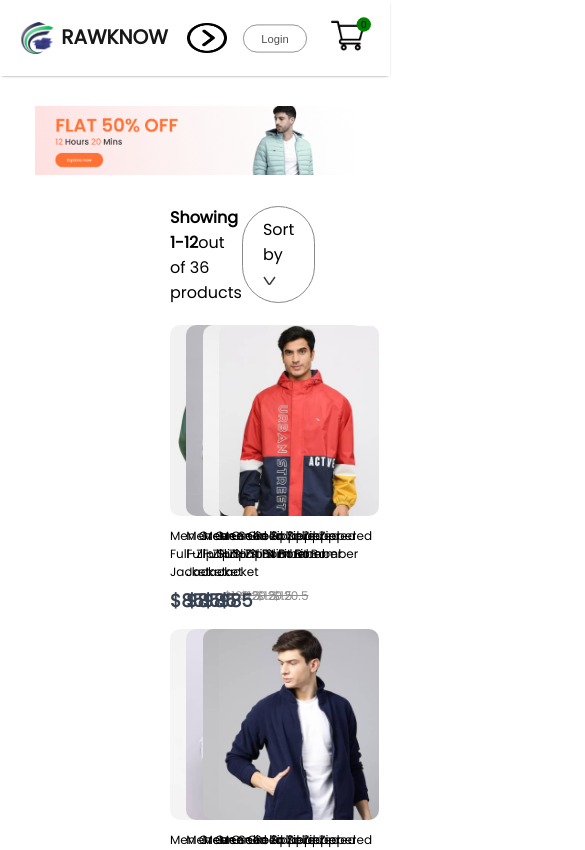
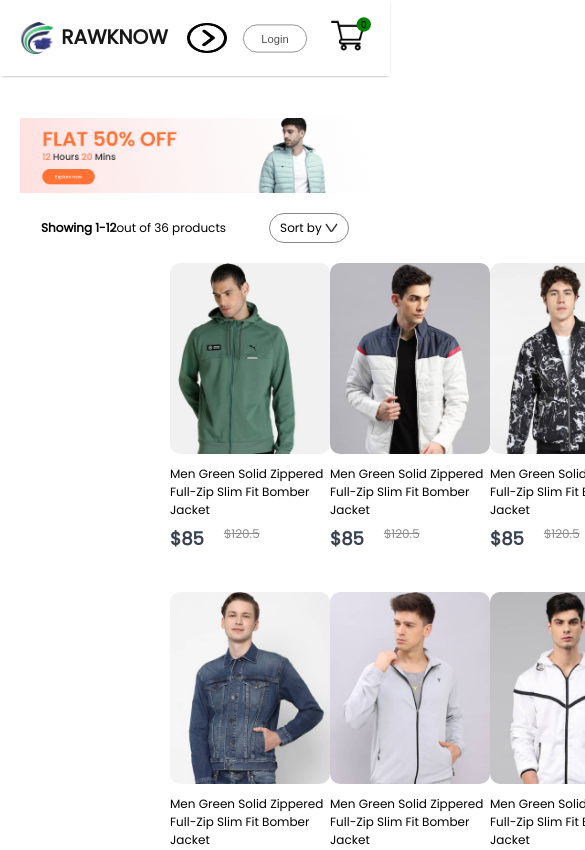
Before and after one commit to Billrawknow/Masoko, a React (Create React App) app: page /men in a window 390 px wide. Shown: the top 850 px of the page, 585 px wide, since content can reach past the window. Built offline with nearby package versions, Linux system fonts and the light colour scheme.

Commit message:
make the shop-category to be responsive in 180px media

```diff
--- a/src/Components/NewsLetter/NewsLetter.css
+++ b/src/Components/NewsLetter/NewsLetter.css
@@ -120,9 +120,9 @@
         font-size: 13px;
     }
     .newsletter div button{
-        width: 120px;
-        height: 50px;
-        font-size: 14px;
+        width: 100px;
+        height: 40px;
+        font-size: 13px;
     }
 }
 
@@ -139,7 +139,7 @@
     }
     .newsletter p{
         font-size: 13px;
-        font-weight: 200px;
+        max-width: 200px;
         text-align: center;
     }
     .newsletter div{
--- a/src/Pages/CSS/ShopCategory.css
+++ b/src/Pages/CSS/ShopCategory.css
@@ -39,9 +39,26 @@
     font-size: 18px;
     font-weight: 500;
 }
-@media (max-width: 1280px) {
-    .shopcategory-products {
-        grid-template-columns: repeat(4, minmax(0, 1fr));
-        gap: 15px;
+@media (max-width:1280px) {
+    .shopcategory-banner{
+        margin: 20px auto;
+        width: 90%;
+    }
+    .shopcategory-indexSort{
+        width: 90%;
+        margin: auto;
+;
+    }
+    .shopcategory-sort{
+        padding: 5px 10px;
+        font-size: 12px;
+    }
+    .shopcategory-indexSort p{
+        font-size: 12px;
+    }
+    .shopcategory-products{
+        width: 90%;
+        margin: 10ox auto;
+        row-gap: 40px;
     }
 }
--- a/src/Pages/Product.css
+++ b/src/Pages/Product.css
@@ -1,4 +1,4 @@
-main content css
+/* main content css
   .main-content {
     padding-top: 98px;
   }
@@ -23,4 +23,4 @@ main content css
 
     }
 
-    }
+    } */
```
